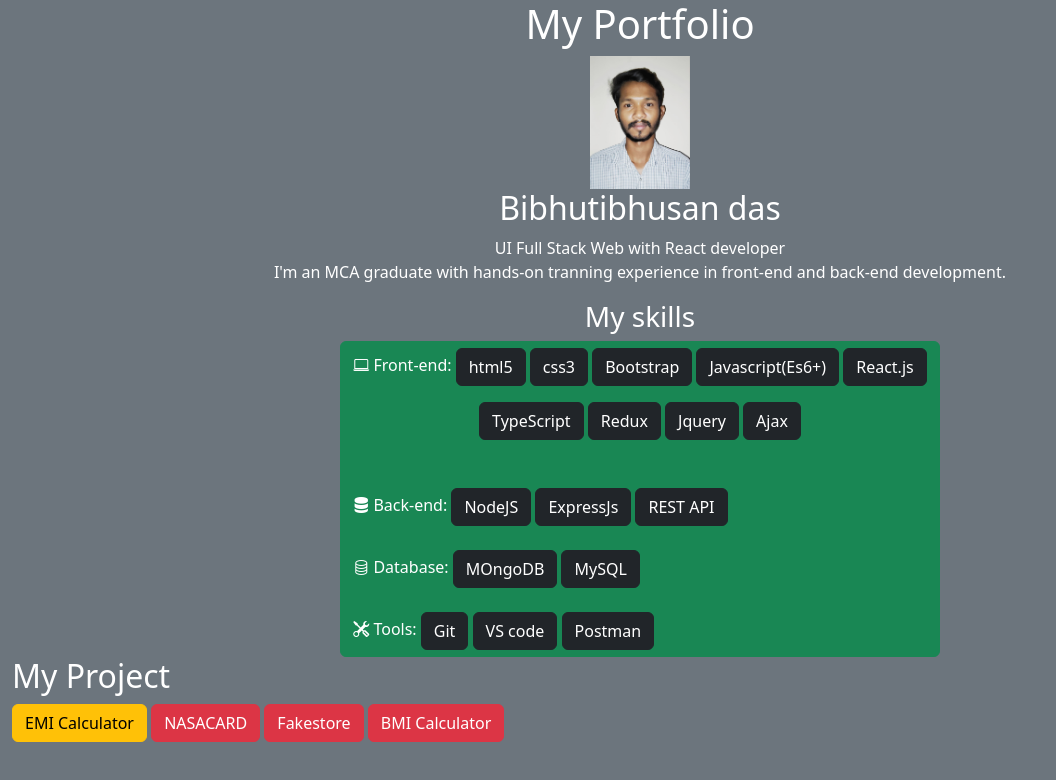
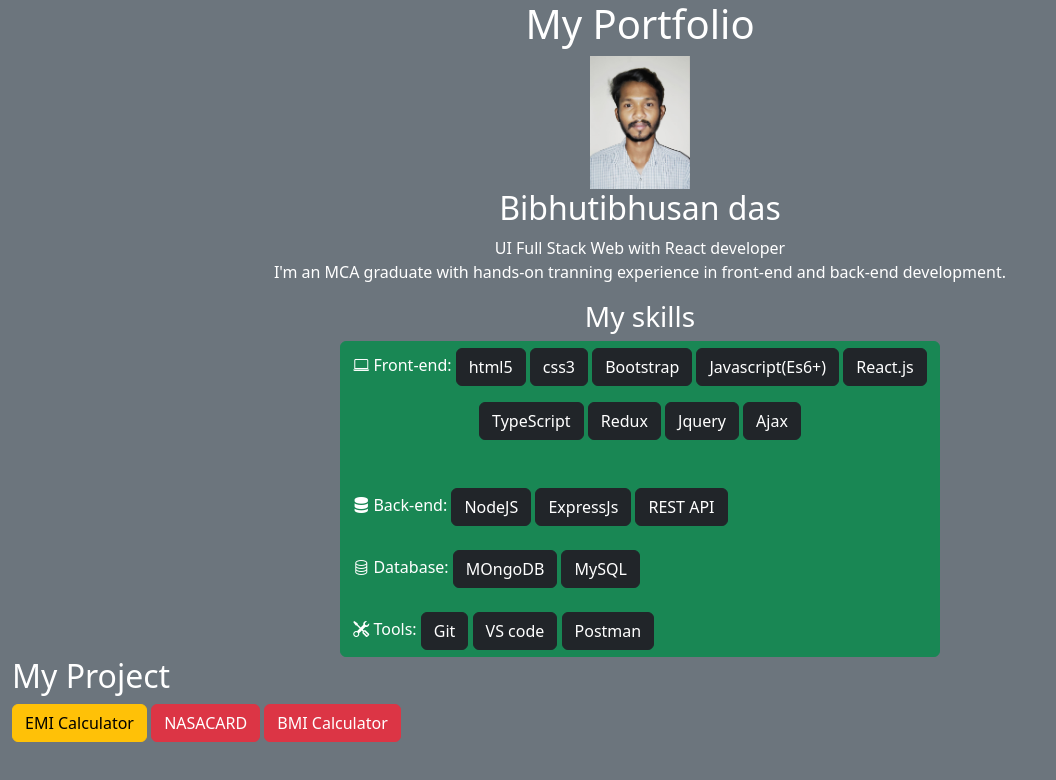
Before and after one commit to Bibhu9861/my-portfolio, a plain HTML site: page index.html in a window 1280 px wide. Shown: the whole page, without its empty margins (0-1056 px from the left). Drawn offline with nearby package versions, Linux system fonts and the light colour scheme.

Commit message:
Update index.html

```diff
--- a/index.html
+++ b/index.html
@@ -33,7 +33,6 @@
     <h2>My Project</h2>
     <a href="./public/emi.html" class="btn btn-warning">EMI Calculator</a>
     <a href="./public/nasa-cards.html" class="btn btn-danger">NASACARD</a>
-    <a href="./public/fakestore.html" class="btn btn-danger">Fakestore</a>
     <a href="./public/bmi.html" class="btn btn-danger">BMI Calculator</a>
    </div>
 </body>
```
